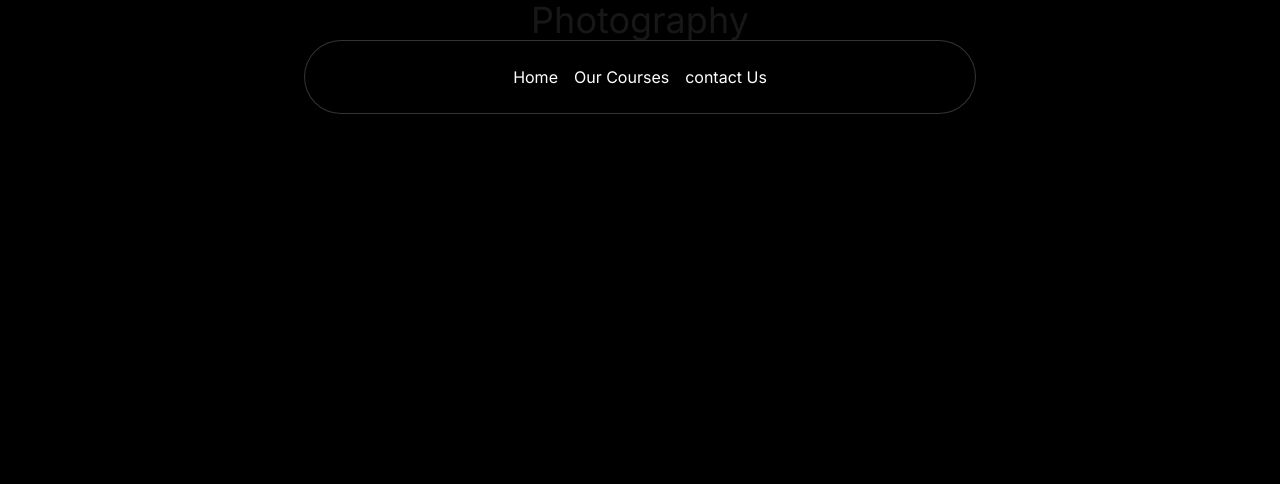
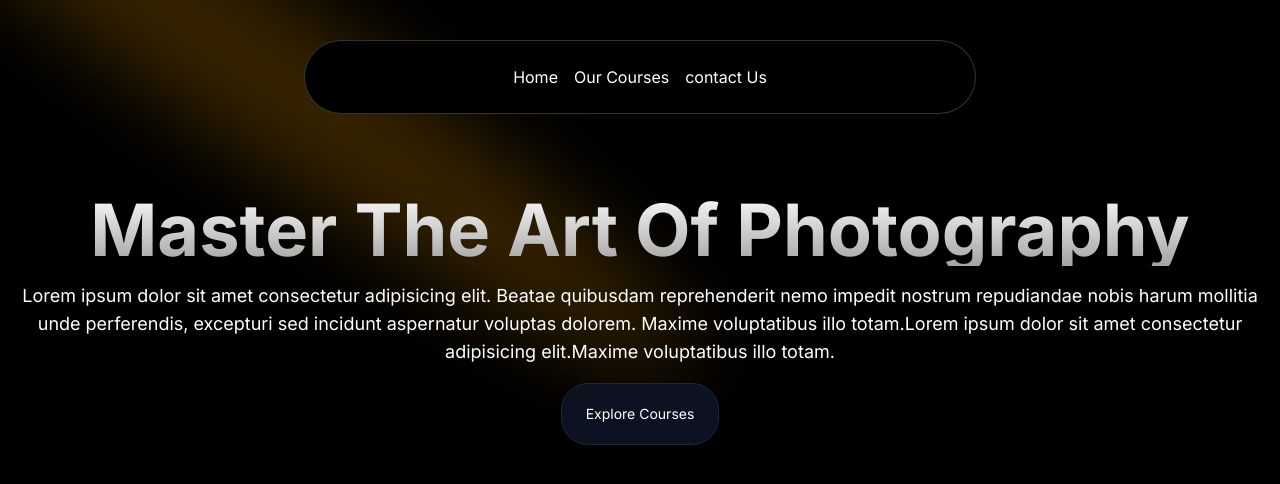
Before and after one commit to soham408/NextJS, a Next.js app: page / in a window 1280 px wide. Shown: the top 484 px of the page. Built offline with nearby package versions, Linux system fonts and the light colour scheme.

Commit message:
soptlight and button

```diff
--- a/src/app/page.tsx
+++ b/src/app/page.tsx
@@ -1,10 +1,11 @@
 import { main } from "framer-motion/client";
 import Image from "next/image";
+import HeroSection from "@/components/ui/HeroSection";
 
 export default function Home() {
   return (
     <main className="min-h-screen bg-black/[096] antialisaed bg-grid-white/[0.02]">
-    <h1 className="text-4xl text-center">Photography</h1>
+    <HeroSection />
     </main>
   );
 }
--- /dev/null
+++ b/src/components/ui/HeroSection.tsx
@@ -0,0 +1,33 @@
+import Link from "next/link"
+import { Spotlight } from "./Spotlight"
+import { Button } from "./moving-border"
+
+function HeroSection() {
+  return (
+    <div
+    className="text-white h-auto md:h-[40rem] w-full rounded-md flex flex-col item-center justify-center relstive overflow-hidden mx-auto py-10 md:py-0"
+    >
+       <Spotlight
+        className="-top-40 left-0 md:left-60 md:-top-20"
+        fill="orange"
+      />
+      <div className="p-4 relative z-10 w-full text-center">
+
+        <h1 className="mt-20 md:mt-0 text-4xl md:text-7xl font-bold bg-clip-text text-transparent bg-gradient-to-b from-neutral-50 to-neutral-400">Master The Art Of Photography</h1>
+        <p
+        className="mt-4 font-normal text-base md:text-lg text-natural-300 mx-w-lg mx-auto"
+        >Lorem ipsum dolor sit amet consectetur adipisicing elit. Beatae quibusdam reprehenderit nemo impedit nostrum repudiandae nobis harum mollitia unde perferendis, excepturi sed incidunt aspernatur voluptas dolorem. Maxime voluptatibus illo totam.Lorem ipsum dolor sit amet consectetur adipisicing elit.Maxime voluptatibus illo totam.</p>
+        <div className="mt-4">
+        <Link href={"/courses"}>
+        <Button>
+        Explore Courses
+
+        </Button>
+        </Link>
+        </div>
+      </div>
+      </div>
+  )
+}
+
+export default HeroSection
--- /dev/null
+++ b/src/components/ui/Spotlight.tsx
@@ -0,0 +1,56 @@
+import React from "react";
+// import { cn } from "@/lib/utils";
+import { cn } from "@/utils/cn";
+type SpotlightProps = {
+  className?: string;
+  fill?: string;
+};
+
+export const Spotlight = ({ className, fill }: SpotlightProps) => {
+  return (
+    <svg
+      className={cn(
+        "animate-spotlight pointer-events-none absolute z-[1]  h-[169%] w-[138%] lg:w-[84%] opacity-0",
+        className
+      )}
+      xmlns="http://www.w3.org/2000/svg"
+      viewBox="0 0 3787 2842"
+      fill="none"
+    >
+      <g filter="url(#filter)">
+        <ellipse
+          cx="1924.71"
+          cy="273.501"
+          rx="1924.71"
+          ry="273.501"
+          transform="matrix(-0.822377 -0.568943 -0.568943 0.822377 3631.88 2291.09)"
+          fill={fill || "white"}
+          fillOpacity="0.21"
+        ></ellipse>
+      </g>
+      <defs>
+        <filter
+          id="filter"
+          x="0.860352"
+          y="0.838989"
+          width="3785.16"
+          height="2840.26"
+          filterUnits="userSpaceOnUse"
+          colorInterpolationFilters="sRGB"
+        >
+          <feFlood floodOpacity="0" result="BackgroundImageFix"></feFlood>
+          <feBlend
+            mode="normal"
+            in="SourceGraphic"
+            in2="BackgroundImageFix"
+            result="shape"
+          ></feBlend>
+          <feGaussianBlur
+            stdDeviation="151"
+            result="effect1_foregroundBlur_1065_8"
+          ></feGaussianBlur>
+        </filter>
+      </defs>
+    </svg>
+  );
+};
--- /dev/null
+++ b/src/components/ui/moving-border.tsx
@@ -0,0 +1,140 @@
+"use client";
+import React from "react";
+import {
+  motion,
+  useAnimationFrame,
+  useMotionTemplate,
+  useMotionValue,
+  useTransform,
+} from "framer-motion";
+import { useRef } from "react";
+import { cn } from "@/utils/cn";
+
+export function Button({
+  borderRadius = "1.75rem",
+  children,
+  as: Component = "button",
+  containerClassName,
+  borderClassName,
+  duration,
+  className,
+  ...otherProps
+}: {
+  borderRadius?: string;
+  children: React.ReactNode;
+  as?: any;
+  containerClassName?: string;
+  borderClassName?: string;
+  duration?: number;
+  className?: string;
+  [key: string]: any;
+}) {
+  return (
+    <Component
+      className={cn(
+        "bg-transparent relative text-xl  h-16 w-40 p-[1px] overflow-hidden ",
+        containerClassName
+      )}
+      style={{
+        borderRadius: borderRadius,
+      }}
+      {...otherProps}
+    >
+      <div
+        className="absolute inset-0"
+        style={{ borderRadius: `calc(${borderRadius} * 0.96)` }}
+      >
+        <MovingBorder duration={duration} rx="30%" ry="30%">
+          <div
+            className={cn(
+              "h-20 w-20 opacity-[0.8] bg-[radial-gradient(var(--sky-500)_40%,transparent_60%)]",
+              borderClassName
+            )}
+          />
+        </MovingBorder>
+      </div>
+
+      <div
+        className={cn(
+          "relative bg-slate-900/[0.8] border border-slate-800 backdrop-blur-xl text-white flex items-center justify-center w-full h-full text-sm antialiased",
+          className
+        )}
+        style={{
+          borderRadius: `calc(${borderRadius} * 0.96)`,
+        }}
+      >
+        {children}
+      </div>
+    </Component>
+  );
+}
+
+export const MovingBorder = ({
+  children,
+  duration = 2000,
+  rx,
+  ry,
+  ...otherProps
+}: {
+  children: React.ReactNode;
+  duration?: number;
+  rx?: string;
+  ry?: string;
+  [key: string]: any;
+}) => {
+
+  const pathRef = useRef<any>(null);
+  const progress = useMotionValue<number>(0);
+
+  useAnimationFrame((time) => {
+    const length = pathRef.current?.getTotalLength();
+    if (length) {
+      const pxPerMillisecond = length / duration;
+      progress.set((time * pxPerMillisecond) % length);
+    }
+  });
+
+  const x = useTransform(
+    progress,
+    (val) => pathRef.current?.getPointAtLength(val).x
+  );
+  const y = useTransform(
+    progress,
+    (val) => pathRef.current?.getPointAtLength(val).y
+  );
+
+  const transform = useMotionTemplate`translateX(${x}px) translateY(${y}px) translateX(-50%) translateY(-50%)`;
+
+  return (
+    <>
+      <svg
+        xmlns="http://www.w3.org/2000/svg"
+        preserveAspectRatio="none"
+        className="absolute h-full w-full"
+        width="100%"
+        height="100%"
+        {...otherProps}
+      >
+        <rect
+          fill="none"
+          width="100%"
+          height="100%"
+          rx={rx}
+          ry={ry}
+          ref={pathRef}
+        />
+      </svg>
+      <motion.div
+        style={{
+          position: "absolute",
+          top: 0,
+          left: 0,
+          display: "inline-block",
+          transform,
+        }}
+      >
+        {children}
+      </motion.div>
+    </>
+  );
+};
--- a/tailwind.config.ts
+++ b/tailwind.config.ts
@@ -9,6 +9,21 @@
   darkMode: 'class',
   theme: {
     extend: {
+      animation: {
+        spotlight: "spotlight 2s ease .75s 1 forwards",
+      },
+      keyframes: {
+        spotlight: {
+          "0%": {
+            opacity: '0',
+            transform: "translate(-72%, -62%) scale(0.5)",
+          },
+          "100%": {
+            opacity: '1',
+            transform: "translate(-50%,-40%) scale(1)",
+          },
+        },
+      },
       colors: {
         background: "var(--background)",
         foreground: "var(--foreground)",
```
